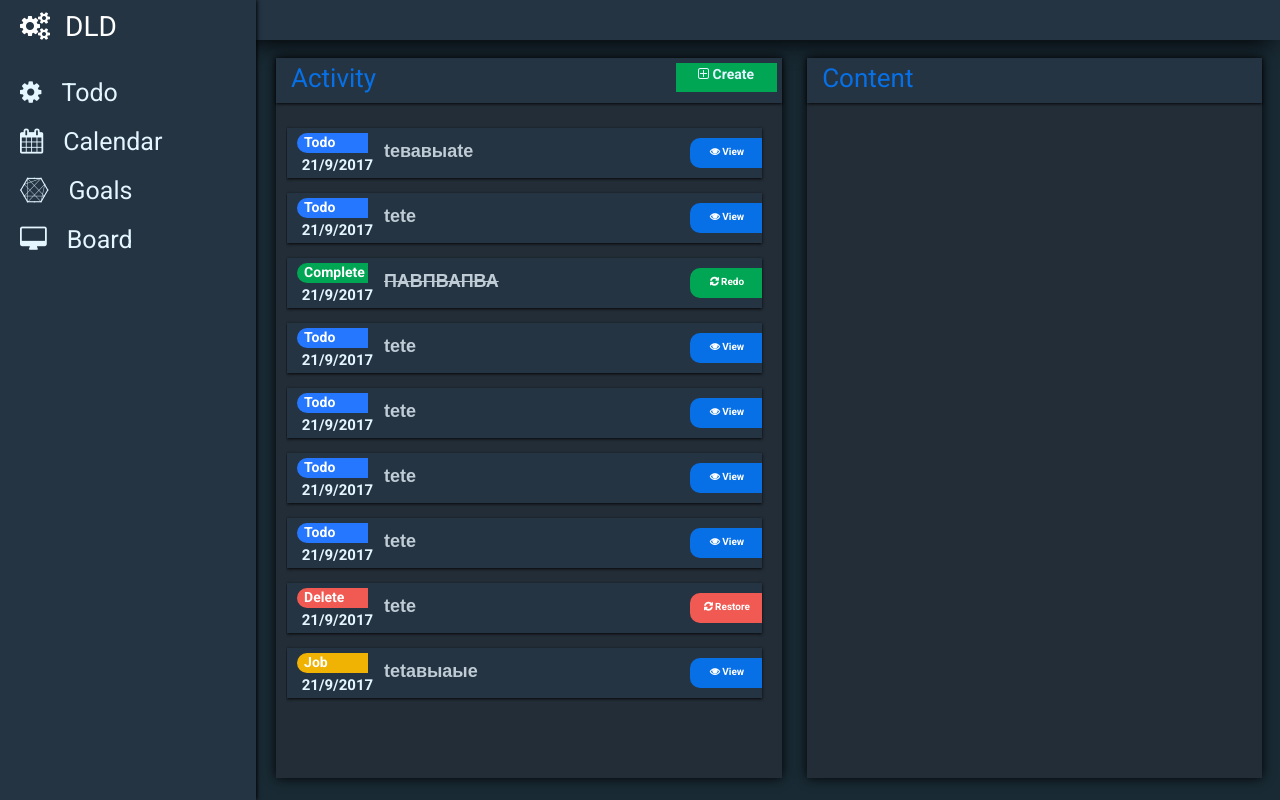
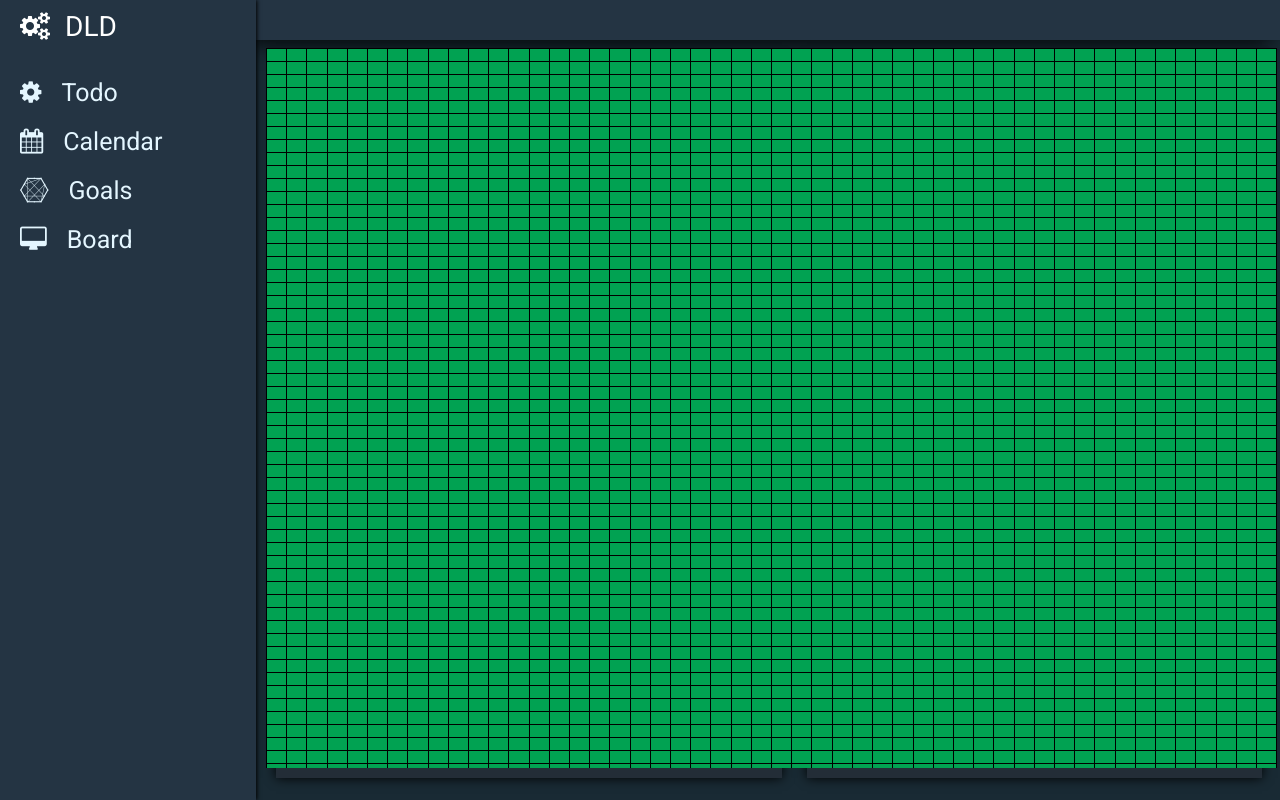
Before and after one commit to Vorh/dbd-front, a plain HTML site: page index.html in a window 1280 px wide. Drawn offline with nearby package versions, Linux system fonts and the light colour scheme; files that its build step writes are made by us from their sources.

Commit message:
[ ADD ]  board

```diff
--- a/index.html
+++ b/index.html
@@ -8,9 +8,10 @@
     <link href="https://fonts.googleapis.com/css?family=Roboto:300,400,700&amp;subset=cyrillic" rel="stylesheet">
     <script src="js/utils.js"></script>
     <script src="js/init.js"></script>
-    <script src="js/todoService.js"></script>
-    <script src="js/deskTodo.js"></script>
+    <script src="js/todo/todoService.js"></script>
+    <script src="js/todo/deskTodo.js"></script>
     <script src="js/menu.js"></script>
+    <script src="js/board/board.js"></script>
 </head>
 <body>
 <header id="header"></header>
@@ -48,67 +49,6 @@
                 </div>
             </div>
             <div id="todo-box">
-                <!--<div class="todo-line">-->
-                <!--<div class="todo-label todo"><i>Todo</i></div>-->
-                <!--<div class="todo-date">2.11.2016</div>-->
-                <!--<input class="todo-caption" size="50" disabled value="I need to draw">-->
-                <!--<div class="todo-btn"><i><i class="fa fa-eye" aria-hidden="true"></i> View</i></div>-->
-                <!--</div>-->
-                <!--<div class="todo-line">-->
-                <!--<div class="todo-label deleted"><i>Deleted</i></div>-->
-                <!--<div class="todo-date">2.11.2016</div>-->
-                <!--<div class="todo-caption">I need to draw fgsdgdfgdfgdfgdfgdfgdf</div>-->
-                <!--<div class="todo-btn"><i><i class="fa fa-eye" aria-hidden="true"></i> View</i></div>-->
-                <!--</div>-->
-                <!--<div class="todo-line">-->
-                <!--<div class="todo-label complete"><i>Complete</i></div>-->
-                <!--<div class="todo-date">2.11.2016</div>-->
-                <!--<div class="todo-caption">I need to draw</div>-->
-                <!--<div class="todo-btn"><i><i class="fa fa-eye" aria-hidden="true"></i> View</i></div>-->
-                <!--</div>-->
-                <!--<div class="todo-line">-->
-                <!--<div class="todo-label job"><i>Job</i></div>-->
-                <!--<div class="todo-date">2.11.2016</div>-->
-                <!--<div class="todo-caption">I need to draw</div>-->
-                <!--<div class="todo-btn"><i><i class="fa fa-eye" aria-hidden="true"></i> View</i></div>-->
-                <!--</div>-->
-                <!--<div class="todo-line">-->
-                <!--<div class="todo-label todo"><i>Todo</i></div>-->
-                <!--<div class="todo-date">2.11.2016</div>-->
-                <!--<div class="todo-caption">I need to draw</div>-->
-                <!--<div class="todo-btn"><i><i class="fa fa-eye" aria-hidden="true"></i> View</i></div>-->
-                <!--</div>-->
-                <!--<div class="todo-line">-->
-                <!--<div class="todo-label deleted"><i>Todo</i></div>-->
-                <!--<div class="todo-date">2.11.2016</div>-->
-                <!--<div class="todo-caption">I need to draw</div>-->
-                <!--<div class="todo-btn"><i><i class="fa fa-eye" aria-hidden="true"></i> View</i></div>-->
-                <!--</div>-->
-                <!--<div class="todo-line">-->
-                <!--<div class="todo-label deleted"><i>Todo</i></div>-->
-                <!--<div class="todo-date">2.11.2016</div>-->
-                <!--<div class="todo-caption">I need to draw</div>-->
-                <!--<div class="todo-btn"><i><i class="fa fa-eye" aria-hidden="true"></i> View</i></div>-->
-                <!--</div>-->
-                <!--<div class="todo-line">-->
-                <!--<div class="todo-label deleted"><i>Todo</i></div>-->
-                <!--<div class="todo-date">2.11.2016</div>-->
-                <!--<div class="todo-caption">I need to draw</div>-->
-                <!--<div class="todo-btn"><i><i class="fa fa-eye" aria-hidden="true"></i> View</i></div>-->
-                <!--</div>-->
-                <!--<div class="todo-line">-->
-                <!--<div class="todo-label complete"><i>Todo</i></div>-->
-                <!--<div class="todo-date">2.11.2016</div>-->
-                <!--<div class="todo-caption">I need to draw</div>-->
-                <!--<div class="todo-btn"><i><i class="fa fa-eye" aria-hidden="true"></i> View</i></div>-->
-                <!--</div>-->
-                <!--<div class="todo-line">-->
-                <!--<div class="todo-label todo"><i>Todo</i></div>-->
-                <!--<div class="todo-date">2.11.2016</div>-->
-                <!--<div class="todo-caption">I need to draw</div>-->
-                <!--<div class="todo-btn"><i><i class="fa fa-eye" aria-hidden="true"></i> View</i></div>-->
-                <!--</div>-->
-
             </div>
 
         </div>
@@ -133,8 +73,9 @@
     </div>
 
     <div id="board-desk">
-        <div class="board-activity"></div>
-        <div class="board-content"></div>
+        <!--<div class="board-activity">-->
+        <!--</div>-->
+        <!--<div class="board-content"></div>-->
     </div>
 </dev>
 </body>
--- /dev/null
+++ b/js/board/board.js
@@ -0,0 +1,34 @@
+/**
+ * Created by vorh on 10/21/17.
+ */
+
+
+function Board() {
+
+    const column = 50;
+    const row =  90;
+
+    this.init = function (parent) {
+
+        let table = document.createElement("table");
+
+
+        for (let i = 0; i<row; i++){
+
+            let tr = document.createElement("tr");
+
+            for (let q = 0; q<column;q++){
+
+                let td = document.createElement("td");
+
+                tr.appendChild(td);
+            }
+
+            table.appendChild(tr);
+
+        }
+
+        parent.appendChild(table);
+
+    };
+}
--- a/js/init.js
+++ b/js/init.js
@@ -8,6 +8,7 @@
 var wss; // workspaces
 var todoService;
 var menu;
+var board;
 
 window.onload = function () {
 
@@ -31,6 +32,7 @@ window.onload = function () {
     }
 
 
+
     initTodo();
     forTest();
 
@@ -39,6 +41,14 @@ window.onload = function () {
         $('todo-box').appendChild(insertDocTodo(todo));
     });
 
+
+
+
+    board = new Board();
+
+    board.init($('board-desk'));
+
+
 };
 
 function extractDesk(id) {
--- a/styles/desks/board.scss
+++ b/styles/desks/board.scss
@@ -1,6 +1,40 @@
 
 #board-desk {
-  display: none;
+  height: 90%;
+  position: absolute;
+  left: 20%;
+  width: 79%;
+  top: 6%;
+  padding: 0;
+  display: block;
+  margin-bottom: 0;
+  margin-left: 10px;
+  overflow: auto;
+
+
+  table,th,td{
+    border: 1px solid black;
+    border-collapse: collapse;
+  }
+
+  th,td {
+    //padding: 5px;
+  }
+
+  td {
+    background: #01a252;
+    margin: 2px;
+    height: 10px;
+  }
+
+  table {
+
+    width: 100%;
+
+    border-spacing: 10px;
+    height: 100%;
+
+  }
 }
 
 .board-activity {
@@ -8,6 +42,9 @@
   float: left;
   width: 55%;
   @extend .desk-layout;
+
+
+
 }
 
 .board-content {
```
Also changed, not shown: js/todo/deskTodo.js (renamed from js/deskTodo.js), js/todo/todoService.js (renamed from js/todoService.js).
